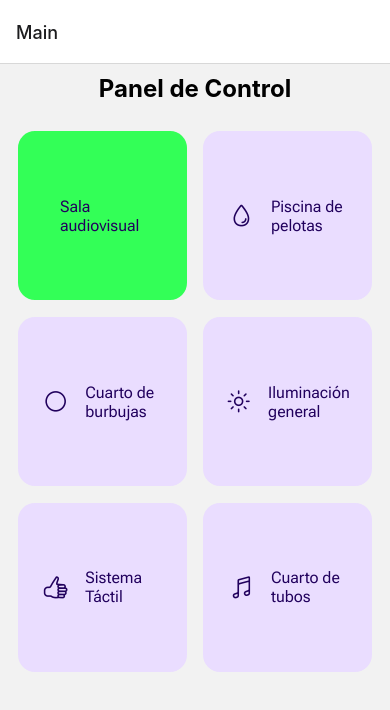
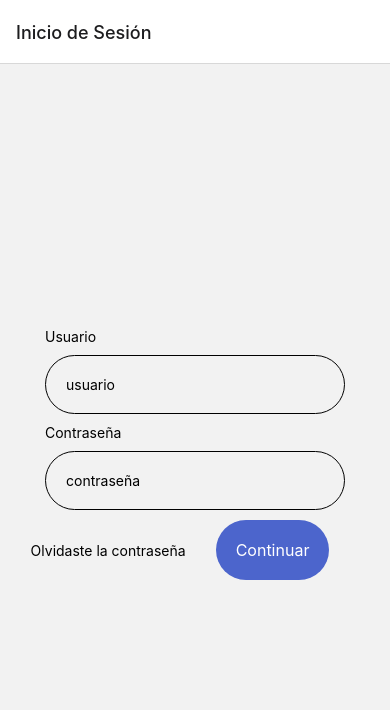
Before and after one commit to sebasurto/Fronted-Aula-Sensorial, a React Native app: screen /Main in a window 390 px wide. Shown: the top 710 px of the page. Built offline with nearby package versions, Linux system fonts and the light colour scheme.

Commit message:
Adding Login & Fixing Bugs

```diff
--- a/package.json
+++ b/package.json
@@ -16,7 +16,11 @@
     "react-native": "0.72.6",
     "react-router-native": "^6.18.0",
     "react-native-screens": "~3.22.0",
-    "react-native-safe-area-context": "4.6.3"
+    "react-native-safe-area-context": "4.6.3",
+    "react-native-web": "~0.19.6",
+    "react-dom": "18.2.0",
+    "@expo/webpack-config": "^19.0.0",
+    "@expo/vector-icons": "^13.0.0"
   },
   "devDependencies": {
     "@babel/core": "^7.20.0"
--- a/src/components/MainButtons.jsx
+++ b/src/components/MainButtons.jsx
@@ -1,95 +1,74 @@
 import React from "react";
-import {
-  Button,
-  Text,
-  View,
-  StyleSheet,
-  TouchableOpacity,
-  Pressable,
-} from "react-native";
-import Icon from "react-native-vector-icons/Ionicons";
-import { useFonts } from "expo-font";
+import { Text, View, StyleSheet, Pressable } from "react-native";
+import Ionicons from "@expo/vector-icons/Ionicons";
 
 function MainButtons({ navigation }) {
-  const [fontsLoaded] = useFonts({
-    "Roboto-Flex": require("../../assets/fonts/Roboto_Flex/RobotoFlex.ttf"),
-  });
-
   return (
-    <View style={styles.container}>
+    <View style={styles.view}>
       <MainButton
         title="Sala audiovisual"
-        onPress={() => navigation.navigate("AudiovisualSystem")}
-        color="#33FF57"
+        onPress={() => navigation.navigate("Sala audiovisual")}
+        iconName="tv"
       />
       <MainButton
         title="Piscina de pelotas"
-        onPress={() => navigation.navigate("BallsPool")}
-        color="#EADDFF"
-        iconName="water-outline"
+        onPress={() => navigation.navigate("Piscina de pelotas")}
+        iconName="water"
       />
       <MainButton
         title="Cuarto de burbujas"
-        onPress={() => navigation.navigate("BubbleRoom")}
-        color="#EADDFF"
-        iconName="ellipse-outline"
+        onPress={() => navigation.navigate("Cuarto de burbujas")}
+        iconName="ellipse"
       />
       <MainButton
         title="Iluminación general"
-        onPress={() => navigation.navigate("CommonIlumination")}
-        color="#EADDFF"
-        iconName="sunny-outline"
+        onPress={() => navigation.navigate("Iluminación general")}
+        iconName="sunny"
       />
       <MainButton
-        title="Sistema Táctil"
-        onPress={() => navigation.navigate("TactileSystem")}
-        color="#EADDFF"
-        iconName="thumbs-up-outline"
+        title="Sistema táctil"
+        onPress={() => navigation.navigate("Sistema táctil")}
+        iconName="apps"
       />
       <MainButton
         title="Cuarto de tubos"
-        onPress={() => navigation.navigate("TubeRoom")}
-        color="#EADDFF"
-        iconName="musical-notes-outline"
+        onPress={() => navigation.navigate("Cuarto de tubos")}
+        iconName="musical-notes"
       />
     </View>
   );
 }
-const MainButton = ({ title, onPress, color, iconName }) => {
+const MainButton = ({ title, onPress, iconName }) => {
   return (
-    <Pressable
-      style={{ ...styles.button, backgroundColor: color }}
-      onPress={onPress}
-    >
-      <Icon name={iconName} size="3vh" color="#21005D" />
-      <Text style={styles.buttonText}>{title}</Text>
+    <Pressable style={styles.pressable} onPress={onPress}>
+      <Ionicons name={iconName} size={30} color="#ffffff" />
+      <Text style={styles.text}>{title}</Text>
     </Pressable>
   );
 };
+
 const styles = StyleSheet.create({
-  container: {
-    display: "flex",
+  view: {
+    flex: 1,
+    flexDirection: "column",
+    justifyContent: "center",
+    rowGap: 10,
+  },
+  pressable: {
     flexDirection: "row",
-    flexWrap: "wrap",
-    justifyContent: "center",
+    columnGap: 10,
+    backgroundColor: "#4c65cc",
+    borderRadius: 30,
+    alignItems: "center", // vertical
+    justifyContent: "flex-start", // horizontal
+    marginRight: 30,
+    marginLeft: 30,
+    padding: 30,
   },
-  button: {
-    width: "20vh",
-    height: "20vh",
-    borderRadius: "2vh",
-    padding: "3vh",
-    margin: "1vh",
-    display: "flex",
-    flexDirection: "row",
-    flexWrap: "nowrap",
-    justifyContent: "center",
-    alignItems: "center",
-    gap: "2vh",
-  },
-  buttonText: {
+  text: {
+    color: "#ffffff",
     fontSize: 16,
-    color: "#21005D",
-    fontFamily: "Roboto-Flex",
   },
 });
+
 export default MainButtons;
--- a/src/pages/Login.jsx
+++ b/src/pages/Login.jsx
@@ -0,0 +1,86 @@
+import React from "react";
+import { View, Text, Pressable, TextInput, StyleSheet } from "react-native";
+
+function TactileSystem({ navigation }) {
+  const [userName, setUserName] = React.useState("");
+  const [password, setPassword] = React.useState("");
+
+  return (
+    <View style={styles.view}>
+      <View style={styles.viewTextInput}>
+        <Text>Usuario</Text>
+        <TextInput
+          style={styles.textInput}
+          value={userName}
+          placeholder="usuario"
+          onChange={(e) => {
+            setUserName(e.target.value);
+          }}
+        />
+        <Text>Contraseña</Text>
+        <TextInput
+          style={styles.textInput}
+          value={password}
+          placeholder="contraseña"
+          secureTextEntry={true}
+          onChange={(e) => {
+            setPassword(e.target.value);
+          }}
+        />
+      </View>
+      <View style={styles.viewPressable}>
+        <Pressable>
+          <Text>Olvidaste la contraseña</Text>
+        </Pressable>
+        <Pressable
+          style={styles.pressable}
+          onPress={() => navigation.navigate("Controlador central")}
+        >
+          <Text style={styles.text}>Continuar</Text>
+        </Pressable>
+      </View>
+    </View>
+  );
+}
+
+const styles = StyleSheet.create({
+  view: {
+    flex: 1,
+    flexDirection: "column",
+    justifyContent: "center",
+    alignItems: "center",
+    rowGap: 10,
+  },
+  viewTextInput: {
+    flexDirection: "column",
+    alignItems: "flex-start",
+    rowGap: 10,
+  },
+  viewPressable: {
+    flexDirection: "row",
+    alignItems: "center",
+  },
+  textInput: {
+    borderWidth: 1,
+    borderRadius: 30,
+    padding: 20,
+    width: 300,
+  },
+  pressable: {
+    flexDirection: "row",
+    columnGap: 10,
+    backgroundColor: "#4c65cc",
+    borderRadius: 30,
+    alignItems: "center", // vertical
+    justifyContent: "flex-start", // horizontal
+    marginRight: 30,
+    marginLeft: 30,
+    padding: 20,
+  },
+  text: {
+    color: "#ffffff",
+    fontSize: 16,
+  },
+});
+
+export default TactileSystem;
--- a/src/pages/MainScreen.jsx
+++ b/src/pages/MainScreen.jsx
@@ -1,15 +1,19 @@
-import React from 'react';
-import { View, Text, Button } from 'react-native';
-import MainButtons from '../components/MainButtons';
-import styles from '../styles/styles';
+import React from "react";
+import { View, Text, StyleSheet } from "react-native";
+import MainButtons from "../components/MainButtons";
+
 function MainScreen({ navigation }) {
   return (
-    <View>
-      <Text style={styles.title} >Panel de Control</Text>
+    <View style={styles.view}>
       <MainButtons navigation={navigation} />
     </View>
-
   );
 }
 
-export default MainScreen
+const styles = StyleSheet.create({
+  view: {
+    flex: 1,
+  },
+});
+
+export default MainScreen;
--- a/src/routes/MainRoutes.jsx
+++ b/src/routes/MainRoutes.jsx
@@ -5,6 +5,7 @@ import BubbleRoom from "../pages/BubbleRoom";
 import CommonIlumination from "../pages/CommonIlumination";
 import TactileSystem from "../pages/TactileSystem";
 import TubeRoom from "../pages/TubeRoom";
+import Login from "../pages/Login";
 import MainScreen from "../pages/MainScreen";
 import { NavigationContainer } from "@react-navigation/native";
 import { createNativeStackNavigator } from "@react-navigation/native-stack";
@@ -12,14 +13,18 @@ const Stack = createNativeStackNavigator();
 function MainRoutes() {
   return (
     <NavigationContainer>
-      <Stack.Navigator initialRouteName="Main">
-        <Stack.Screen name="AudiovisualSystem" component={AudiovisualSystem} />
-        <Stack.Screen name="BallsPool" component={BallsPool} />
-        <Stack.Screen name="BubbleRoom" component={BubbleRoom} />
-        <Stack.Screen name="CommonIlumination" component={CommonIlumination} />
-        <Stack.Screen name="TactileSystem" component={TactileSystem} />
-        <Stack.Screen name="TubeRoom" component={TubeRoom} />
-        <Stack.Screen name="Main" component={MainScreen} />
+      <Stack.Navigator initialRouteName="Inicio de Sesión">
+        <Stack.Screen name="Inicio de Sesión" component={Login} />
+        <Stack.Screen name="Controlador central" component={MainScreen} />
+        <Stack.Screen name="Sala audiovisual" component={AudiovisualSystem} />
+        <Stack.Screen name="Piscina de pelotas" component={BallsPool} />
+        <Stack.Screen name="Cuarto de burbujas" component={BubbleRoom} />
+        <Stack.Screen
+          name="Iluminación general"
+          component={CommonIlumination}
+        />
+        <Stack.Screen name="Sistema táctil" component={TactileSystem} />
+        <Stack.Screen name="Cuarto de tubos" component={TubeRoom} />
       </Stack.Navigator>
     </NavigationContainer>
   );
--- a/src/styles/styles.jsx
+++ b/src/styles/styles.jsx
@@ -1,14 +1,5 @@
-import { StyleSheet } from 'react-native';
+import { StyleSheet } from "react-native";
 
-const styles = StyleSheet.create({
-  title: {
-    fontSize: 24,
-    fontWeight: 'bold',
-    marginBottom: 20,
-    textAlign:'center',
-    marginTop: 10,
-  },
-  // Otros estilos comunes
-});
+const styles = StyleSheet.create({});
 
 export default styles;
```
Also changed, not shown: 1 other file (tests, documents, lock files or other folders).
